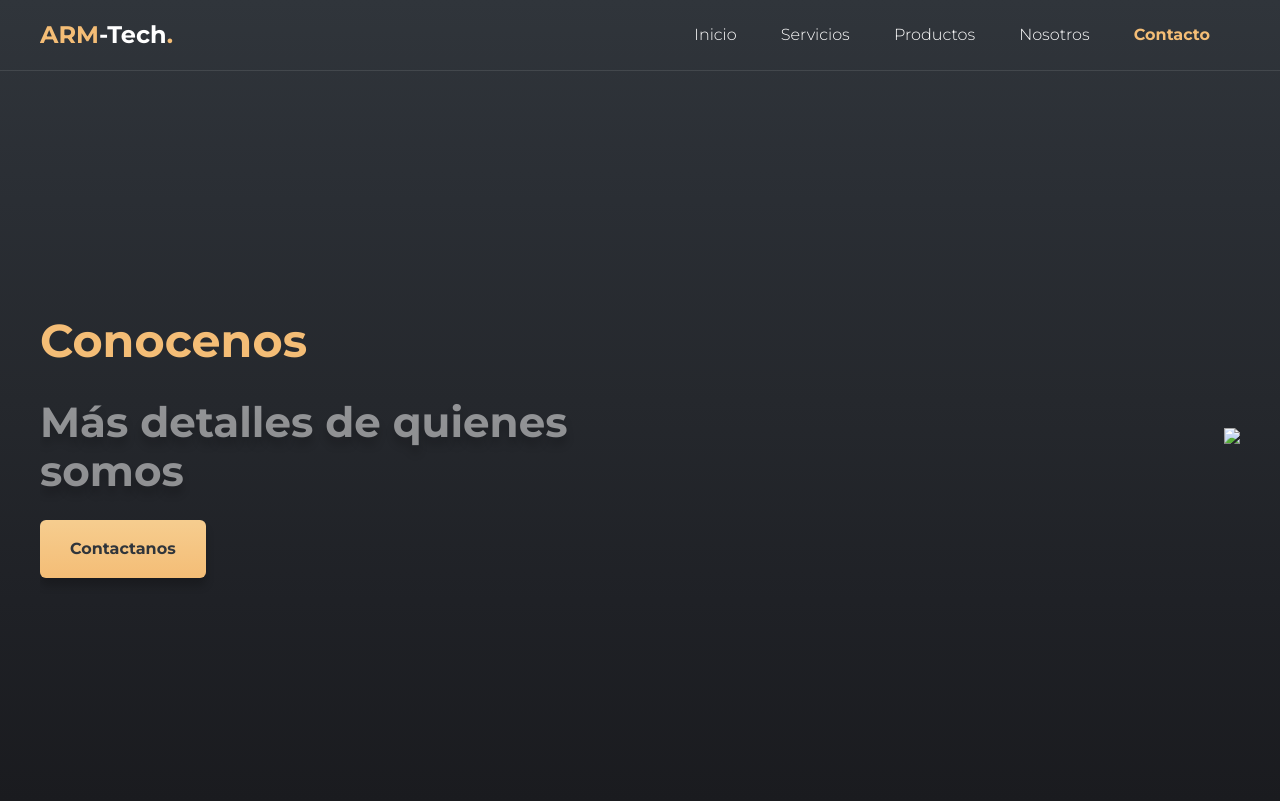
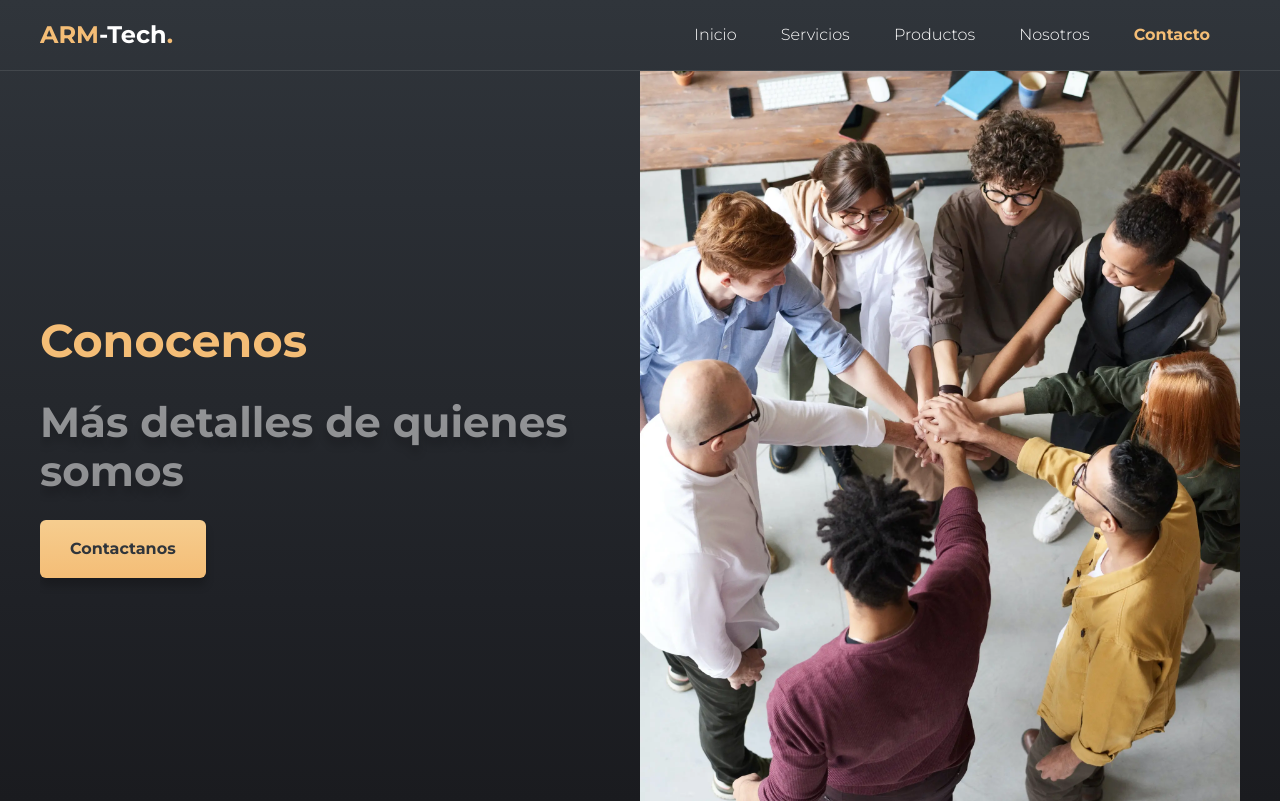
Before and after one commit to AdrianHernandezll/ProyectoCoder, a website: page nosotros.html in a window 1280 px wide. Shown: the top 803 px of the page. Drawn offline with nearby package versions, Linux system fonts and the light colour scheme.

Commit message:
arreglo error imagen nosotros

```diff
--- a/nosotros.html
+++ b/nosotros.html
@@ -48,7 +48,7 @@
           </p>
           <a href="contacto.html" class="cta">Contactanos</a>
         </div>
-        <img src="build/img/equipo.webp class="mockup" />
+        <img src="build/img/equipo.webp" class="mockup" />
       </section>
     </header>
 
```
